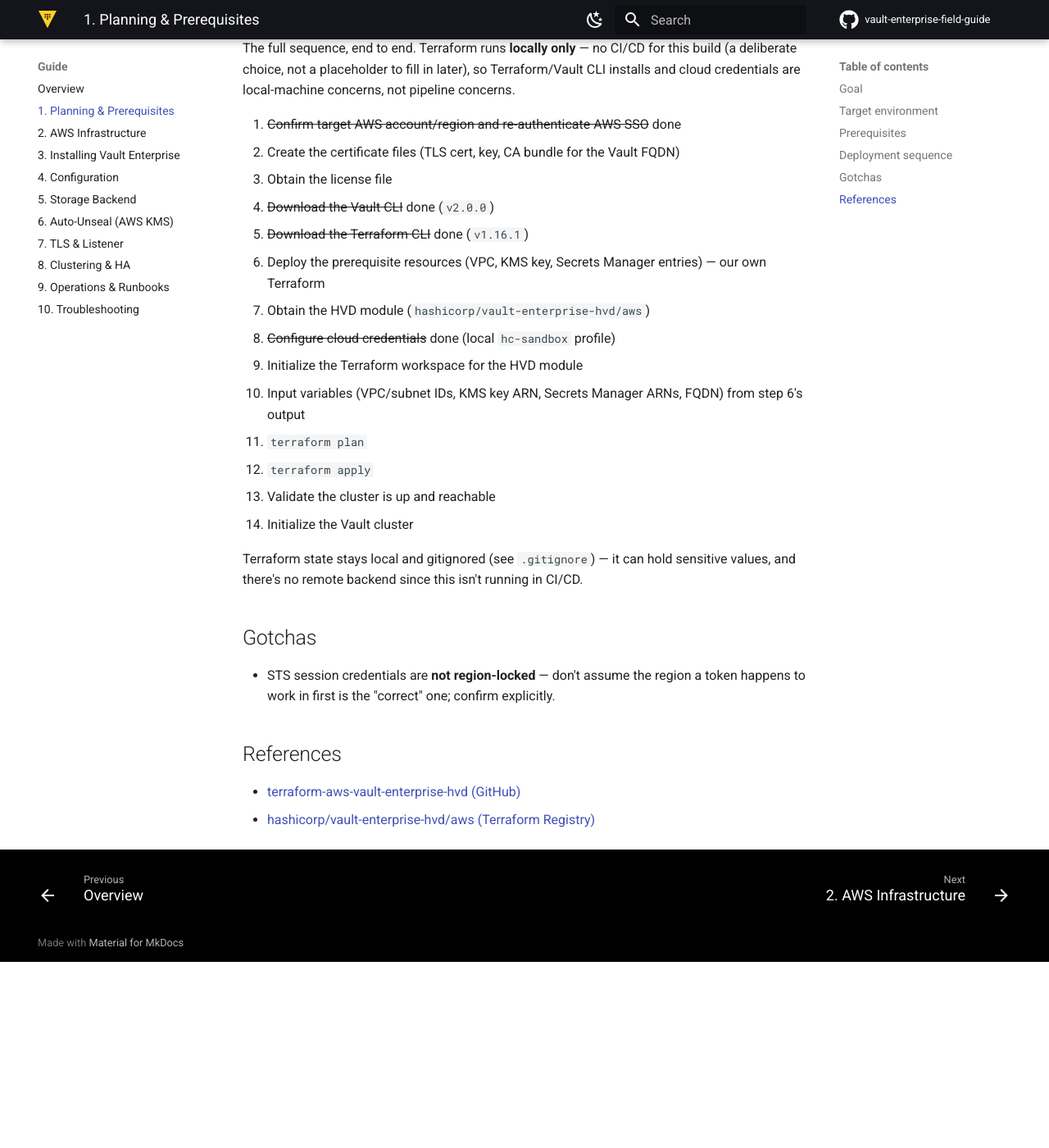
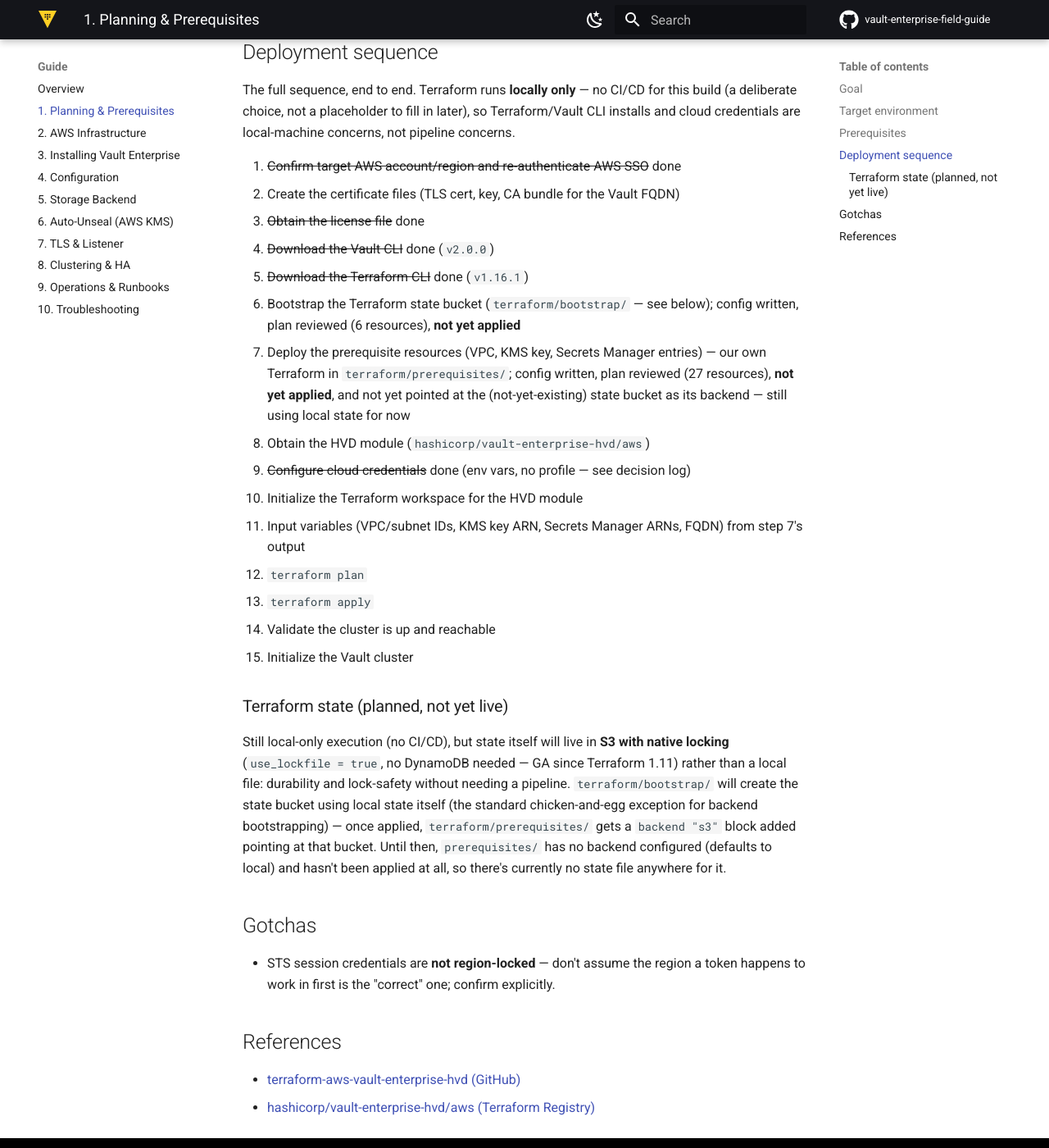
Before and after one commit to markcarriedo/vault-enterprise-field-guide, an MkDocs documentation site: the page built from docs/guide/01-planning.md, in a window 1280 px wide and 1400 px high, scrolled down 1038 px. Shown: the whole window at 82% size. Built offline with MkDocs 1.6.1 and Material for MkDocs 9.7.7, drawn with Linux system fonts in a browser that asks for light colours; comment, search, counter and statistics services are not loaded; before the commit the page ends 2211 px from its top, so only the background shows below that; some of the changed text lies outside the part shown.

Commit message:
feat(terraform): scaffold state-bucket bootstrap and prerequisites config
Two Terraform configs, neither applied yet (both plans reviewed):
terraform/bootstrap creates an S3 bucket for remote state (versioned,
KMS-encrypted, public access blocked, insecure-transport denied) using
S3 native locking (use_lockfile) instead of a DynamoDB table - GA since
Terraform 1.11, so no extra table to manage. terraform/prerequisites
provisions the VPC (community terraform-aws-modules/vpc/aws module),
the Vault auto-unseal KMS key, and the license Secrets Manager entry
(read from the local .hclic file, never committed).

Neither provider block takes a `profile` argument - credentials come
from plain AWS SDK environment variables per session, nothing persisted
to ~/.aws/credentials. See decision log for why.

Claude-Session: https://claude.ai/code/session_01W8wX9ho5zsL4nSkjw8ZJSM

```diff
--- a/docs/guide/01-planning.md
+++ b/docs/guide/01-planning.md
@@ -12,9 +12,11 @@ backend to provision.
 
 ## Target environment
 
-HashiCorp sandbox AWS account, region **ap-southeast-2**. Credentials via a local `hc-sandbox`
-CLI profile (Doormat-issued STS session, short-lived — not committed anywhere). See
-[decision log](../reference/decisions.md) for how we landed on this account/region.
+HashiCorp sandbox AWS account, region **ap-southeast-2**. Credentials are a Doormat-issued STS
+session, exported as plain `AWS_ACCESS_KEY_ID`/`AWS_SECRET_ACCESS_KEY`/`AWS_SESSION_TOKEN`
+environment variables for the duration of a session — no local AWS CLI profile, nothing
+persisted to `~/.aws/credentials`. See [decision log](../reference/decisions.md) for how we
+landed on this account/region and why no profile.
 
 A survey of that account/region found only the AWS-managed default VPC (public subnets only,
 no NAT gateways) and AWS-managed default KMS keys — nothing reusable. All four prerequisites
@@ -39,21 +41,33 @@ cloud credentials are local-machine concerns, not pipeline concerns.
 
 1. ~~Confirm target AWS account/region and re-authenticate AWS SSO~~ done
 2. Create the certificate files (TLS cert, key, CA bundle for the Vault FQDN)
-3. Obtain the license file
+3. ~~Obtain the license file~~ done
 4. ~~Download the Vault CLI~~ done (`v2.0.0`)
 5. ~~Download the Terraform CLI~~ done (`v1.16.1`)
-6. Deploy the prerequisite resources (VPC, KMS key, Secrets Manager entries) — our own Terraform
-7. Obtain the HVD module (`hashicorp/vault-enterprise-hvd/aws`)
-8. ~~Configure cloud credentials~~ done (local `hc-sandbox` profile)
-9. Initialize the Terraform workspace for the HVD module
-10. Input variables (VPC/subnet IDs, KMS key ARN, Secrets Manager ARNs, FQDN) from step 6's output
-11. `terraform plan`
-12. `terraform apply`
-13. Validate the cluster is up and reachable
-14. Initialize the Vault cluster
+6. Bootstrap the Terraform state bucket (`terraform/bootstrap/` — see below); config written,
+   plan reviewed (6 resources), **not yet applied**
+7. Deploy the prerequisite resources (VPC, KMS key, Secrets Manager entries) — our own Terraform
+   in `terraform/prerequisites/`; config written, plan reviewed (27 resources), **not yet
+   applied**, and not yet pointed at the (not-yet-existing) state bucket as its backend —
+   still using local state for now
+8. Obtain the HVD module (`hashicorp/vault-enterprise-hvd/aws`)
+9. ~~Configure cloud credentials~~ done (env vars, no profile — see decision log)
+10. Initialize the Terraform workspace for the HVD module
+11. Input variables (VPC/subnet IDs, KMS key ARN, Secrets Manager ARNs, FQDN) from step 7's output
+12. `terraform plan`
+13. `terraform apply`
+14. Validate the cluster is up and reachable
+15. Initialize the Vault cluster
 
-Terraform state stays local and gitignored (see `.gitignore`) — it can hold sensitive values,
-and there's no remote backend since this isn't running in CI/CD.
+### Terraform state (planned, not yet live)
+
+Still local-only execution (no CI/CD), but state itself will live in **S3 with native locking**
+(`use_lockfile = true`, no DynamoDB needed — GA since Terraform 1.11) rather than a local file:
+durability and lock-safety without needing a pipeline. `terraform/bootstrap/` will create the
+state bucket using local state itself (the standard chicken-and-egg exception for backend
+bootstrapping) — once applied, `terraform/prerequisites/` gets a `backend "s3"` block added
+pointing at that bucket. Until then, `prerequisites/` has no backend configured (defaults to
+local) and hasn't been applied at all, so there's currently no state file anywhere for it.
 
 ## Gotchas
 
```
Also changed, not shown: docs/reference/decisions.md (+25 -5 lines), 10 other files.
